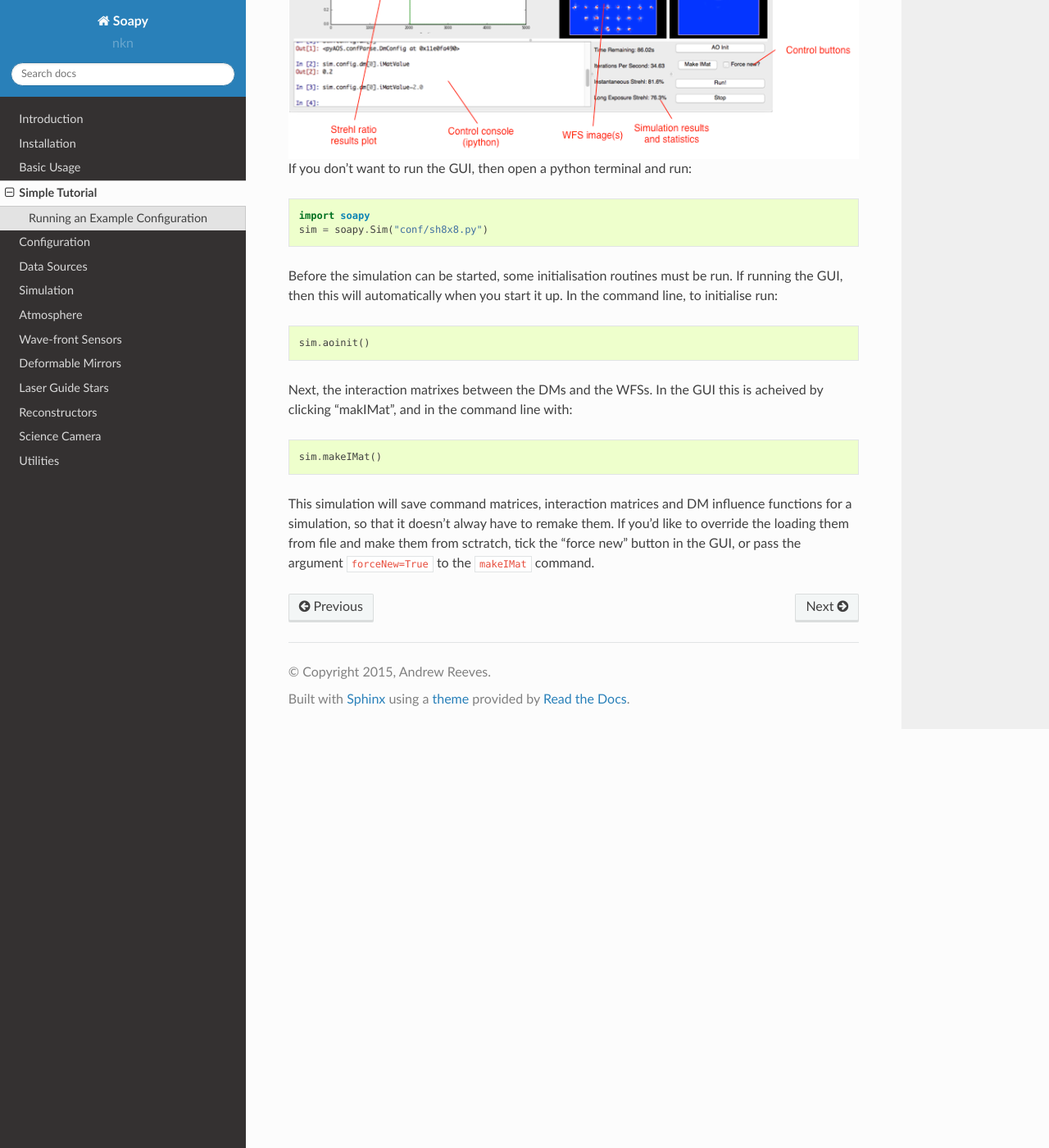
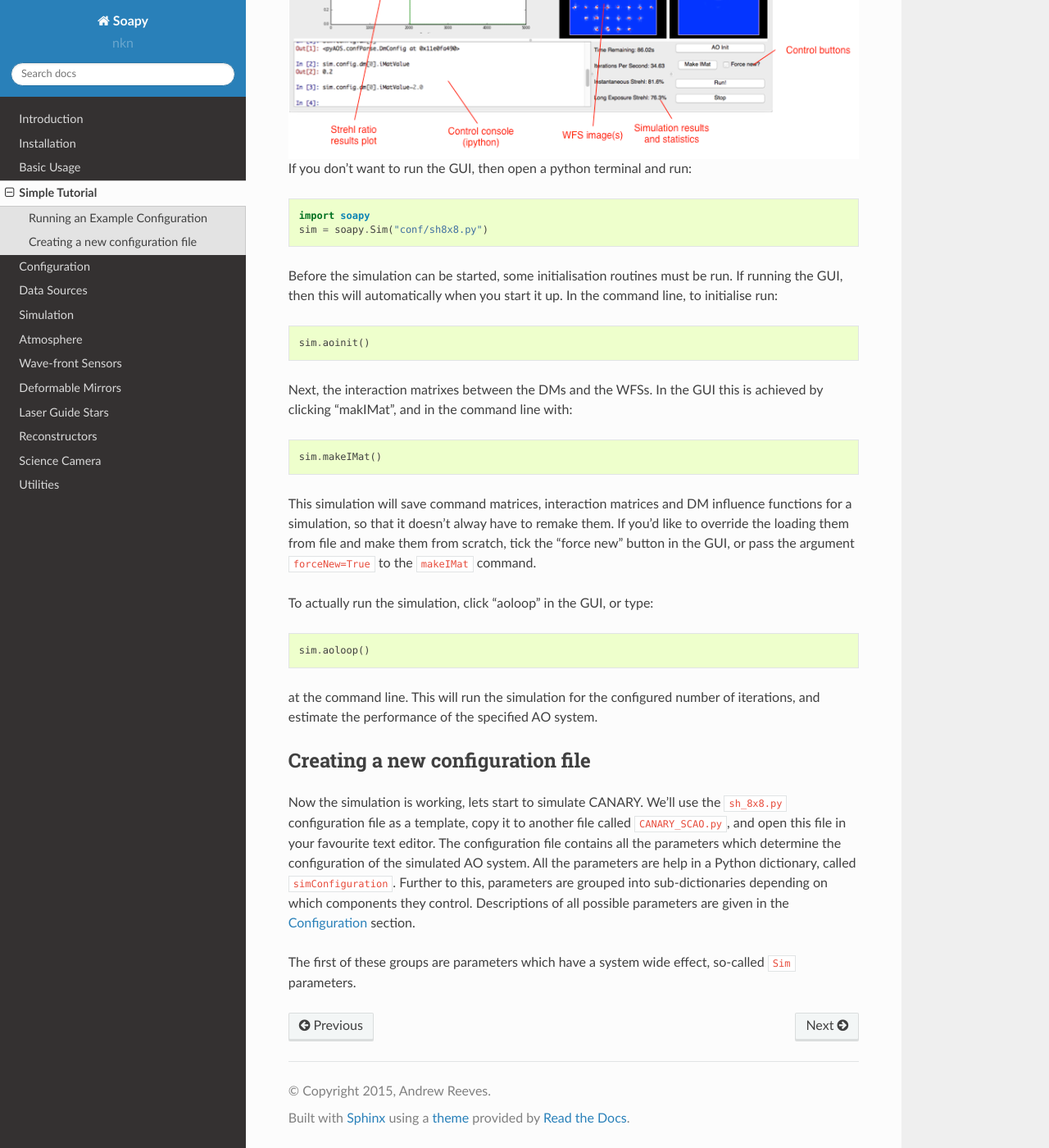
Before and after one commit to AOtools/soapy, a Sphinx documentation site: the page built from doc/source/simpleTutorial.rst, in a window 1280 px wide and 1400 px high, scrolled down 1137 px. Shown: the whole window at 82% size. Built offline with Sphinx 7.4.7 and the Read the Docs theme 2.0.0, drawn with Linux system fonts in a browser that asks for light colours; pages that are not in the unit, such as notebooks, are missing from menus.

Commit message:
add to tutorial

```diff
--- a/doc/source/simpleTutorial.rst
+++ b/doc/source/simpleTutorial.rst
@@ -31,8 +31,21 @@ Before the simulation can be started, some initialisation routines must be run.
 
     sim.aoinit()
 
-Next, the interaction matrixes between the DMs and the WFSs. In the GUI this is acheived by clicking "makIMat", and in the command line with::
+Next, the interaction matrixes between the DMs and the WFSs. In the GUI this is achieved by clicking "makIMat", and in the command line with::
 
     sim.makeIMat()
 
-This simulation will save command matrices, interaction matrices and DM influence functions for a simulation, so that it doesn't alway have to remake them. If you'd like to override the loading them from file and make them from sctratch, tick the "force new" button in the GUI, or pass the argument ``forceNew=True`` to the ``makeIMat`` command.
+This simulation will save command matrices, interaction matrices and DM influence functions for a simulation, so that it doesn't alway have to remake them. If you'd like to override the loading them from file and make them from scratch, tick the "force new" button in the GUI, or pass the argument ``forceNew=True`` to the ``makeIMat`` command.
+
+To actually run the simulation, click "aoloop" in the GUI, or type::
+
+    sim.aoloop()
+
+at the command line. This will run the simulation for the configured number of iterations, and estimate the performance of the specified AO system.
+
+Creating a new configuration file
+---------------------------------
+
+Now the simulation is working, lets start to simulate CANARY. We'll use the ``sh_8x8.py`` configuration file as a template, copy it to another file called ``CANARY_SCAO.py``,  and open this file in your favourite text editor. The configuration file contains all the parameters which determine the configuration of the simulated AO system. All the parameters are help in a Python dictionary, called ``simConfiguration``. Further to this, parameters are grouped into sub-dictionaries depending on which components they control. Descriptions of all possible parameters are given in the :ref:`configuration` section.
+
+The first of these groups are parameters which have a system wide effect, so-called ``Sim`` parameters.
```
